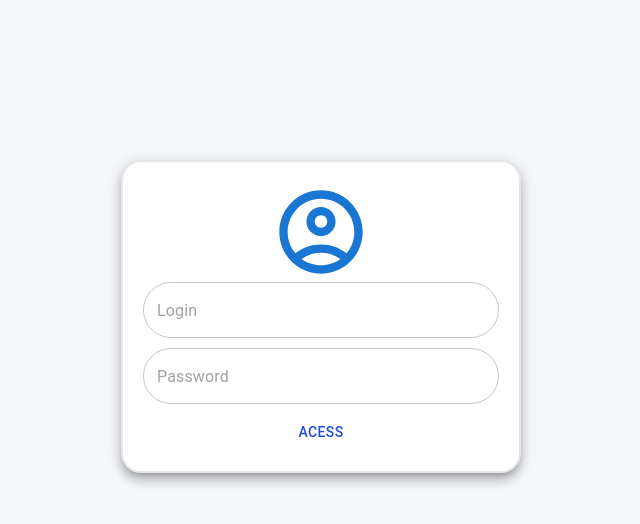
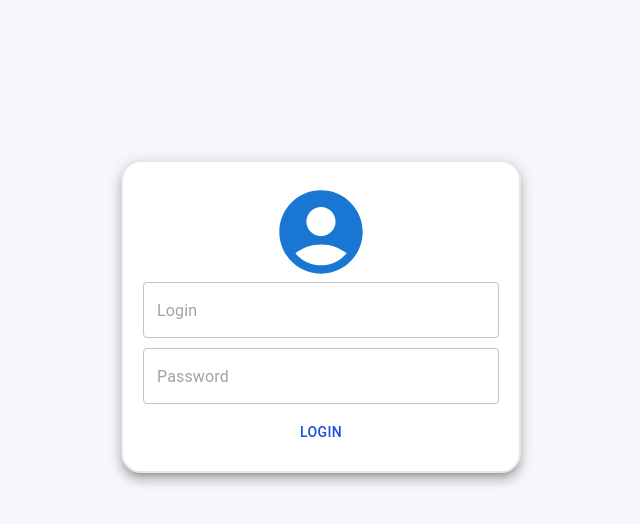
Before and after one commit to randolfdev/Frontend-SunWay, a React (Create React App) app: page /Login in a window 1280 px wide. Shown: the top 524 px of the page, without its empty margins (327-967 px from the left). Built offline with nearby package versions, Linux system fonts and the light colour scheme; the HTML template or start-up script is replaced by a standard one.

Commit message:
Login update

```diff
--- a/src/components/Login/Login.css
+++ b/src/components/Login/Login.css
@@ -22,14 +22,8 @@ margin-left: 36%;
     margin-bottom: 10px;
 }
 
-.LoginTextBorder fieldset {
-    border-radius: 999px;
-}
+
 
 .PasswordText {
     margin-bottom: 10px;
 }
-
-.PasswordTextBorder fieldset {
-    border-radius: 999px;
-}
--- a/src/components/Login/Login.tsx
+++ b/src/components/Login/Login.tsx
@@ -2,13 +2,13 @@ import React, { useState } from "react";
 import "./Login.css";
 import { Button, Input, Icon, FormControl, Box, SelectChangeEvent, TextField, InputLabel } from "@mui/material";
 import LoginOutlinedIcon from "@mui/icons-material/LoginOutlined";
-import AccountCircleOutlinedIcon from "@mui/icons-material/AccountCircleOutlined";
+import AccountCircle from "@mui/icons-material/AccountCircle";
 import { ThemeProvider } from "@emotion/react";
 import { createTheme } from "@mui/material/styles";
 import { useNavigate} from "react-router-dom";
 
 export default function Login(props: any): JSX.Element {
-  const Users = [{ Login: "spy", Password: "1234" }, { Login: "Incortec", Password: "1001" }, { Login: "Philips", Password: "0011" }];
+  const Users = [{ Login: "Daniel@philips.com.br", Password: "1234" }, { Login: "Incortec", Password: "1001" }, { Login: "Philips", Password: "0011" }];
 
   const [LoginText, setLoginText] = useState<string>("");
   const [Password, setPassword] = useState<string>("");
@@ -42,7 +42,7 @@ export default function Login(props: any): JSX.Element {
 
   return (
     <Box className="box" boxShadow={8}>
-      <AccountCircleOutlinedIcon sx={{ fontSize: 100 }} className="LoginImage" color="primary" />
+      <AccountCircle sx={{ fontSize: 100 }} className="LoginImage" color="primary" />
       <div className="LoginText LoginTextBorder">
         <TextField fullWidth variant="outlined" placeholder="Login" id="Login" type="text" onChange={handleLoginText}
         />
@@ -53,7 +53,7 @@ export default function Login(props: any): JSX.Element {
       </div>
       <ThemeProvider theme={theme}>
         <Button type="button" color="primary" className="LoginButton" onClick={handleButtonInput}>
-          Acess
+          Login
         </Button>
       </ThemeProvider>
     </Box>
--- a/src/layout/Sidebar/Sidebar.tsx
+++ b/src/layout/Sidebar/Sidebar.tsx
@@ -23,7 +23,7 @@ export default function Sidebar(): JSX.Element {
   return (
     <div className="Sidebar">
       <div className="SidebarHeader">
-        <img src="download.jpg" alt="placeholder" className="profilePic" />
+        <img src="logoincortec.jpg" alt="placeholder" className="profilePic" />
         <div className="SidebarHeaderLabel">
           <label className="CompanyName">Phillips</label>
           <label className="PersonName">Daniel</label>
```
